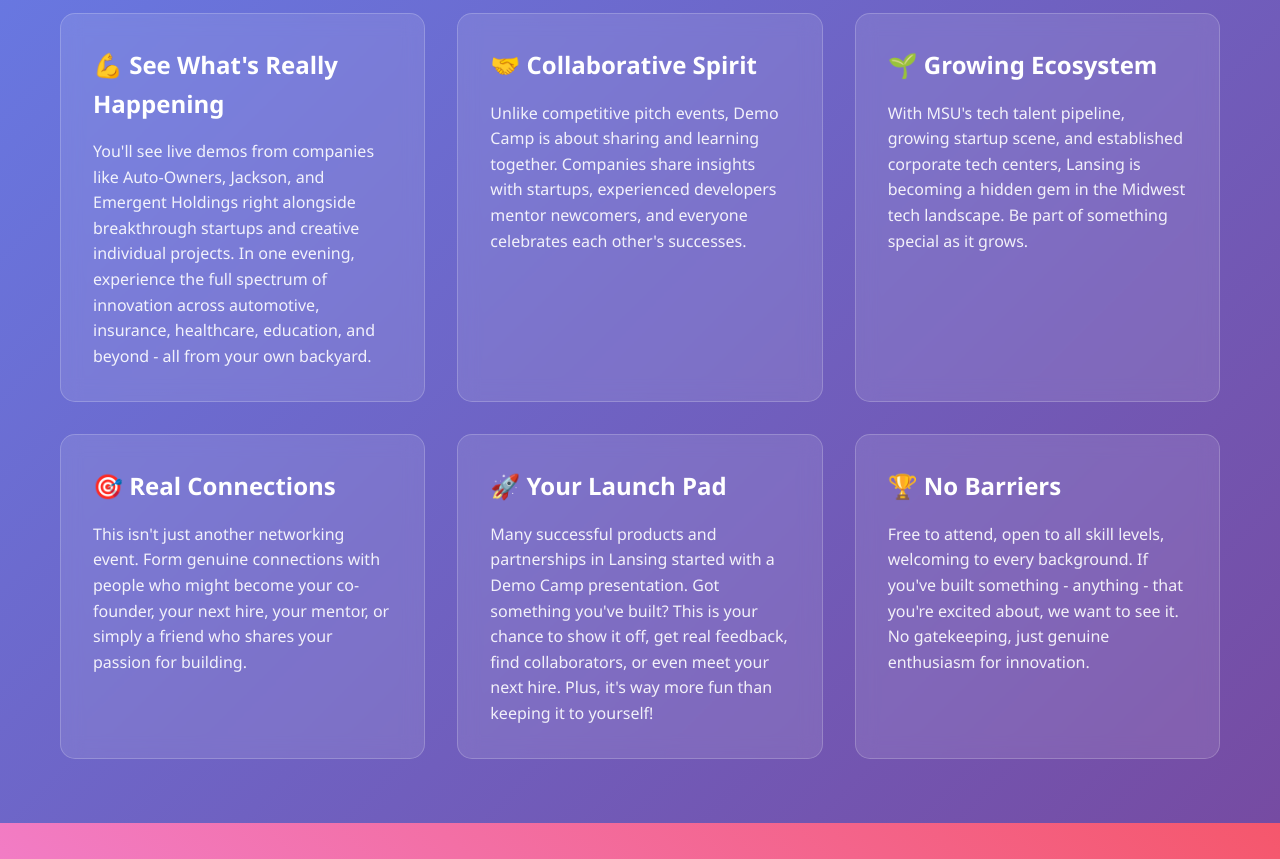
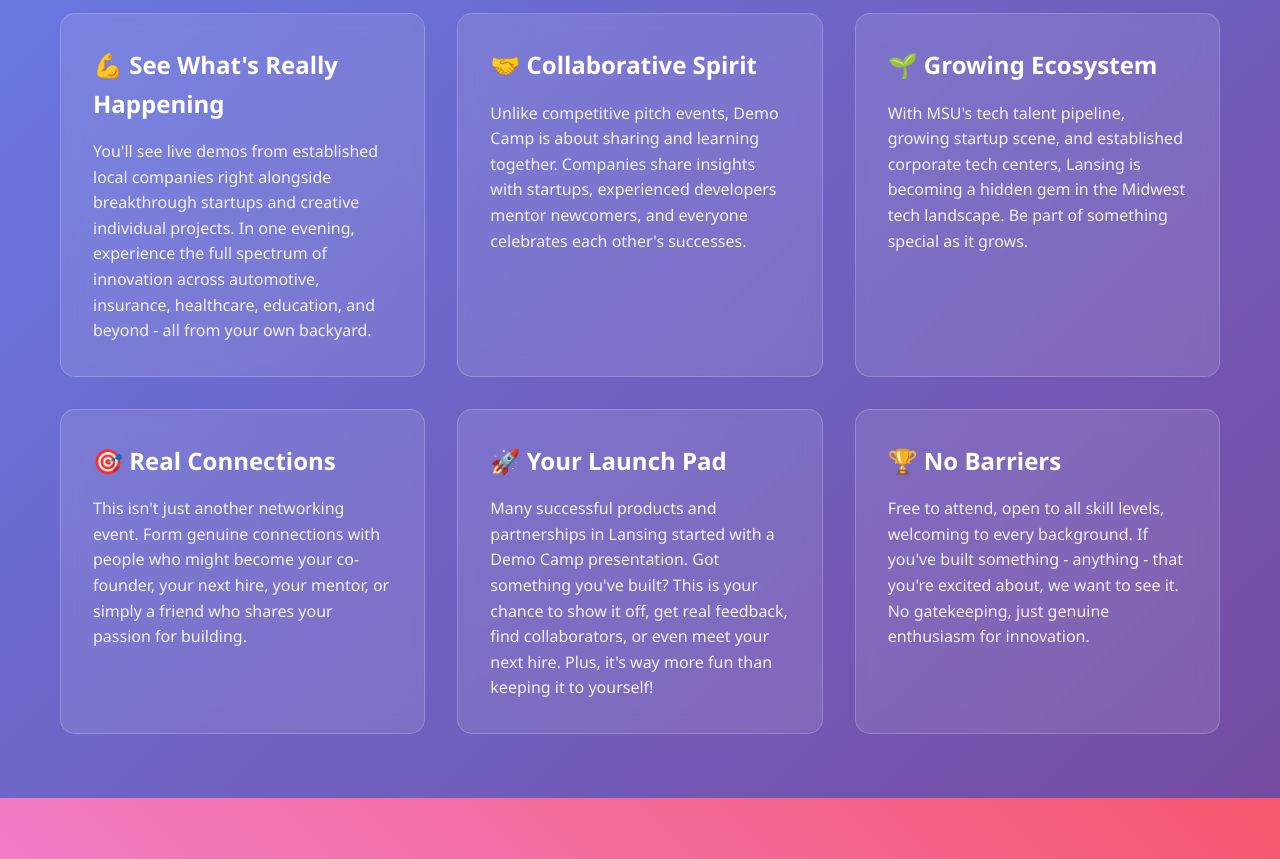
Before and after one commit to mitn-lansing/democamp-site, a plain HTML site: page index.html in a window 1280 px wide. Shown: the part 1720-2579 px from the top of the page. Drawn offline with Linux system fonts and the light colour scheme.

Commit message:
Update copy in why section to emphasize local companies in demos

```diff
--- a/index.html
+++ b/index.html
@@ -897,7 +897,7 @@
             <div class="why-grid">
                 <div class="why-card">
                     <h3>💪 See What's Really Happening</h3>
-                    <p>You'll see live demos from companies like Auto-Owners, Jackson, and Emergent Holdings right alongside breakthrough startups and creative individual projects. In one evening, experience the full spectrum of innovation across automotive, insurance, healthcare, education, and beyond - all from your own backyard.</p>
+                    <p>You'll see live demos from established local companies right alongside breakthrough startups and creative individual projects. In one evening, experience the full spectrum of innovation across automotive, insurance, healthcare, education, and beyond - all from your own backyard.</p>
                 </div>
                 <div class="why-card">
                     <h3>🤝 Collaborative Spirit</h3>
```
